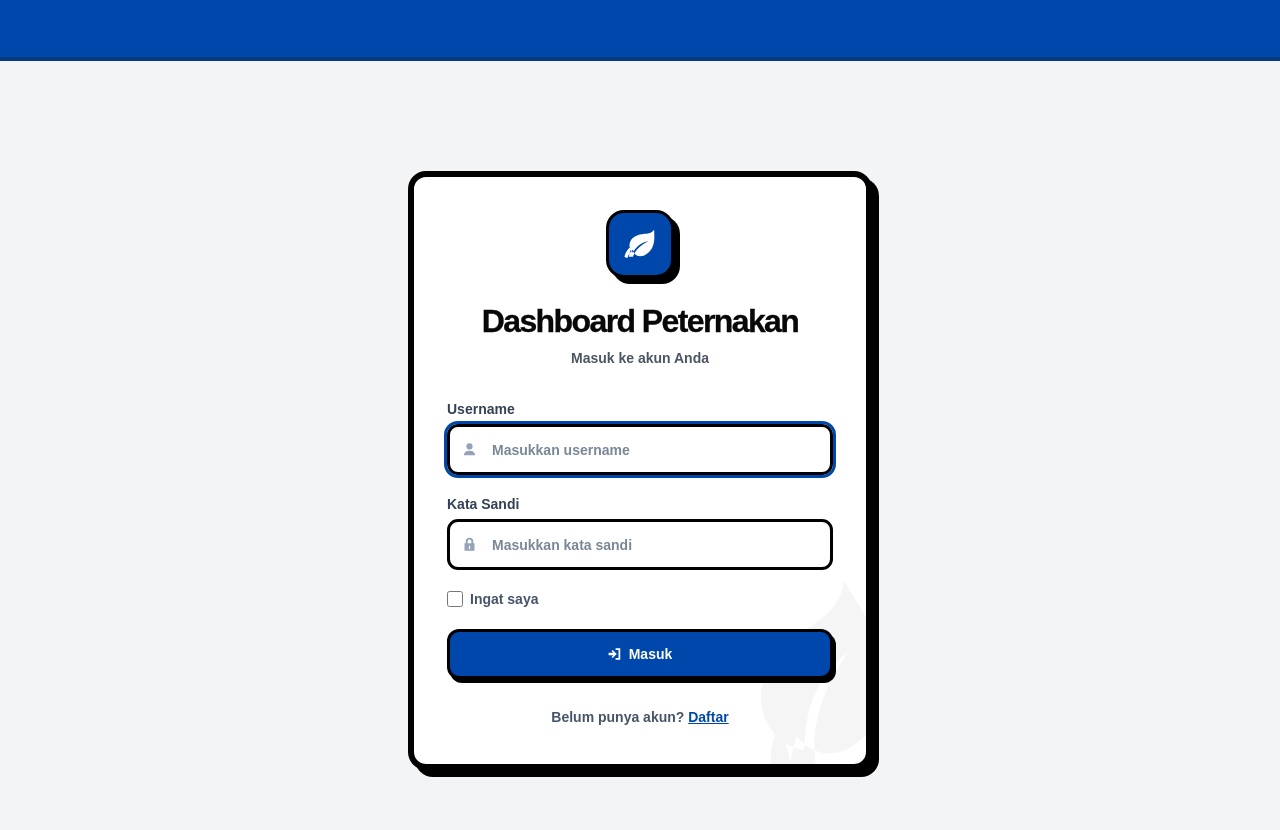
After one commit to gibranrafii/CapstoneDlingo, a Laravel app: page /login in a window 1280 px wide. The commit adds this page. Run offline with Laravel 12, Linux system fonts and the light colour scheme; data that the repository does not hold is empty; style sheets or scripts are compiled from the project's sources.

Commit message:
feat(laravel): migrate DOCX login page to session authentication

```diff
--- /dev/null
+++ b/resources/views/auth/login.blade.php
@@ -0,0 +1,8 @@
+<x-layout page="login" title="Masuk" shell="auth">
+<main class="auth-main" id="app-main" tabindex="-1"><section class="auth-card" aria-labelledby="login-heading"><div class="auth-logo">{{ \App\Support\Ui::icon('leaf') }}</div><h1 id="login-heading">Dashboard Peternakan</h1><p class="auth-subtitle">Masuk ke akun Anda</p>
+<form method="POST" action="{{ route('login.submit') }}">@csrf<input type="hidden" name="_modal" value="login">
+<div class="field"><label for="username">Username</label><div class="input-wrap">{{ \App\Support\Ui::icon('user') }}<input class="input" id="username" name="username" value="{{ old('username') }}" placeholder="Masukkan username" autocomplete="username" required autofocus></div></div>
+<div class="field"><label for="password">Kata Sandi</label><div class="input-wrap">{{ \App\Support\Ui::icon('lock') }}<input class="input" id="password" name="password" type="password" placeholder="Masukkan kata sandi" autocomplete="current-password" required></div></div>
+<label class="check-label"><input type="checkbox" name="remember" value="1" @checked(old('remember'))> Ingat saya</label><x-errors/><button class="button" type="submit">{{ \App\Support\Ui::icon('login') }}Masuk</button></form>
+<p class="auth-footer">Belum punya akun? <a href="{{ route('register') }}">Daftar</a></p><span class="auth-watermark">{{ \App\Support\Ui::icon('leaf') }}</span></section></main>
+</x-layout>
--- a/resources/views/components/art.blade.php
+++ b/resources/views/components/art.blade.php
@@ -1,3 +1,3 @@
 @props(['product'])
 @if($product->gambar)<img src="{{ asset('storage/'.$product->gambar) }}" alt="{{ $product->nama_produk }}" style="width:100%;height:100%;object-fit:cover">
-@else @php($art=$product->kategori==='Baglog'?'baglog':(str_contains(mb_strtolower($product->nama_produk),'kuping')?'kuping':'tiram')) @include('illustrations.'.$art) @endif
+@else @php $art=$product->kategori==='Baglog'?'baglog':(str_contains(mb_strtolower($product->nama_produk),'kuping')?'kuping':'tiram'); @endphp @include('illustrations.'.$art) @endif
--- a/resources/views/components/field.blade.php
+++ b/resources/views/components/field.blade.php
@@ -1,5 +1,5 @@
 @props(['name','label','value'=>'','type'=>'text','options'=>[],'form'=>null,'required'=>false])
-@php($selected=old('_modal')===$form ? old($name,$value) : $value)
+@php $selected=old('_modal')===$form ? old($name,$value) : $value; @endphp
 <div class="field"><label for="{{ $form }}-{{ $name }}">{{ $label }}</label>
 @if($type==='select')<select id="{{ $form }}-{{ $name }}" name="{{ $name }}" class="input" {{ $required?'required':'' }} {{ $attributes }}>@foreach($options as $key=>$text)<option value="{{ $key }}" @selected((string)$key===(string)$selected)>{{ $text }}</option>@endforeach</select>
 @elseif($type==='textarea')<textarea id="{{ $form }}-{{ $name }}" name="{{ $name }}" class="input" {{ $required?'required':'' }} {{ $attributes }}>{{ $selected }}</textarea>
--- a/resources/views/components/layout.blade.php
+++ b/resources/views/components/layout.blade.php
@@ -1,5 +1,5 @@
 @props(['page','title','shell'=>'app'])
-@php($ui=\App\Support\Ui::class)
+@php $ui=\App\Support\Ui::class; @endphp
 <!doctype html><html lang="id"><head><meta charset="utf-8"><meta name="viewport" content="width=device-width,initial-scale=1"><meta name="theme-color" content="#0047ab"><meta name="csrf-token" content="{{ csrf_token() }}"><title>{{ $title }} — Desa Dlingo</title>@vite(['resources/css/app.css','resources/js/app.js'])</head>
 <body data-page="{{ $page }}" data-reopen="{{ old('_modal') }}" class="{{ $shell==='auth'?'auth-page':'' }}"><a class="skip-link" href="#app-main">Lewati ke konten utama</a><div class="top-band"></div>
 @if($shell==='store')
```
Also changed, not shown: tests/Feature/LoginTest.php (added, +17 -0 lines).
